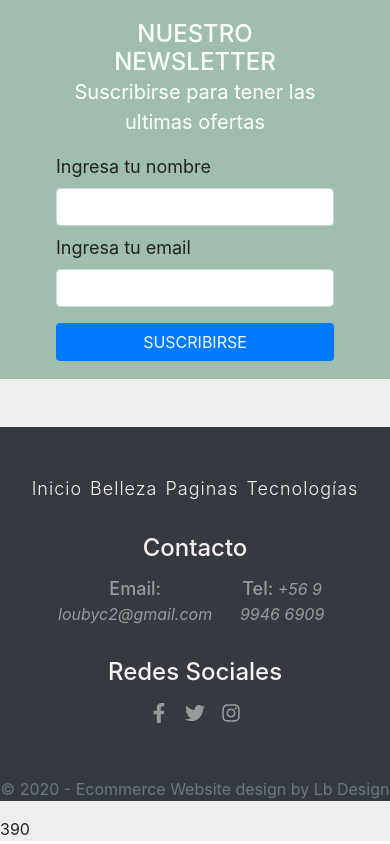
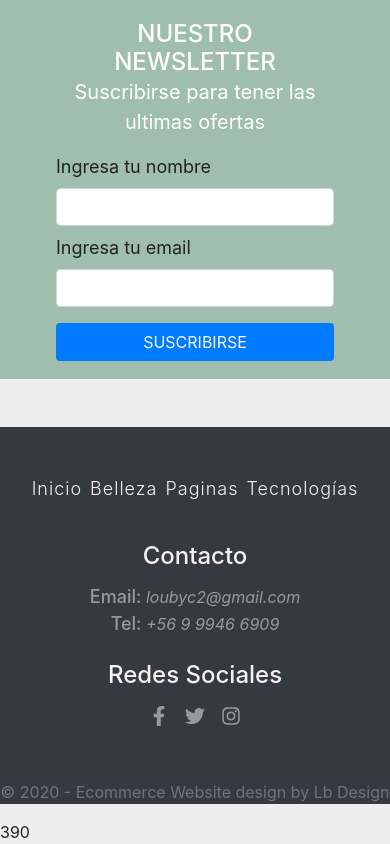
Before and after one commit to Loubyc2/lb, a React (Create React App) app: page / in a window 390 px wide. Shown: the part 5193-6037 px from the top of the page. Built offline with nearby package versions, Linux system fonts and the light colour scheme.

Commit message:
other commit

```diff
--- a/src/components/home/Home.css
+++ b/src/components/home/Home.css
@@ -561,6 +561,7 @@ Media query  */
     }
     .home__footer-items {
         display: flex;
+        align-items: center;
     }
     .home__footer-items a {
         font-size: 18px;
@@ -568,9 +569,11 @@ Media query  */
     }
     .home__footer-contact>div {
         display: flex;
+        flex-direction: column;
     }
     .home__footer-contact>div>p {
         padding: 0 10px;
+        margin-bottom: 0;
     }
     .home__footer-contact,
     .home__footer-nav {
--- a/src/components/home/Home.js
+++ b/src/components/home/Home.js
@@ -176,7 +176,7 @@ function Home() {
                             <Link className='text-decoration-none' to='/'><li>Tecnologías</li></Link>
                         </ul>
                     </div>
-                    <div className='home__footer-contact my-3'>
+                    <div className='home__footer-contact my-4'>
                         <h4>Contacto</h4>
                         <div className="pt-1">
                             <p> <span>Email:</span> <em>loubyc2@gmail.com</em> </p>
```
